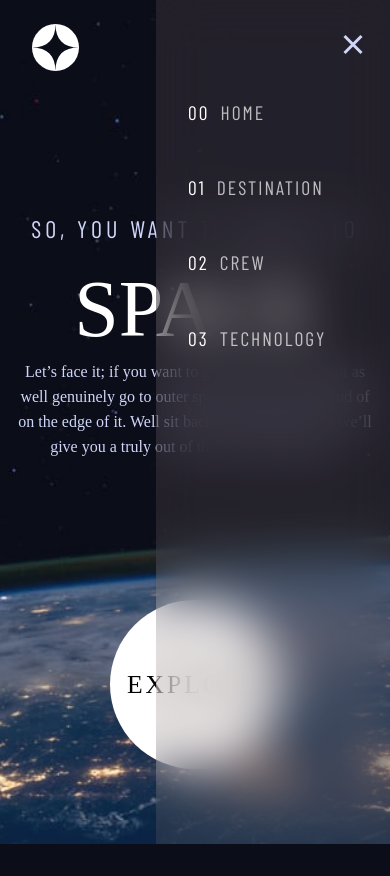
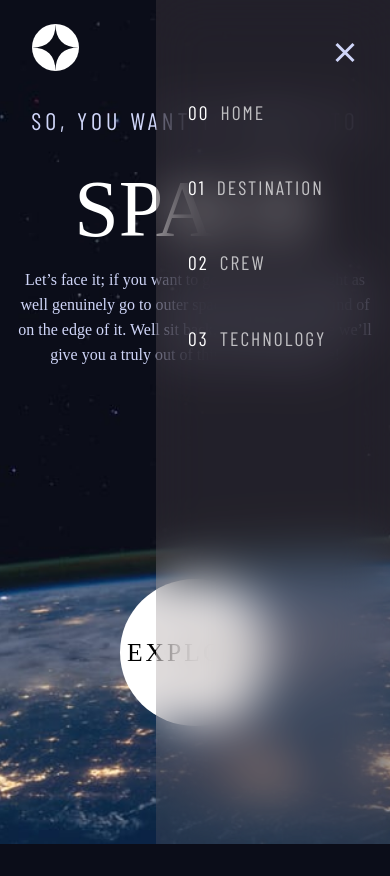
Before and after one commit to DiogoKenway/desafio-frontend-mentor, a React (Vite) app: page / in a window 390 px wide. After the commit the page ends 844 px from the top, so only its background shows below. Built offline with nearby package versions, Linux system fonts and the light colour scheme; a web font is replaced by a local one.

Commit message:
fixing spacing on mobile home and destination page

```diff
--- a/src/App.tsx
+++ b/src/App.tsx
@@ -22,8 +22,8 @@ function App() {
       <Routes>
         <Route path="/home" element={<Home/>} />
         <Route path="/destination" element={<Destination />} />
-        <Route path="/crew" element={<Crew dataApi={dataApi} />} />
-        <Route path="/technology" element={<Technology dataApi={dataApi} />} />
+        <Route path="/crew" element={<Crew />} />
+        <Route path="/technology" element={<Technology />} />
         <Route path="*" element={<Home/>} />
       </Routes>
     </>
--- a/src/components/navbar/index.tsx
+++ b/src/components/navbar/index.tsx
@@ -61,18 +61,18 @@ const Navbar = ({ currentRoute }: { currentRoute: string }) => {
                 <img id="logo" src={logo} alt="logo do site" />
                 <hr id="line"/>
             </Logo>
-            <MenuMobile
+            <MenuMobile onClick={() => setShowMenu(!showMenu)}
                 style={showMenu || width > 450 ? { display: "none" } : { display: "initial" }}
                >
                 <img src={openIcon}
-                    onClick={() => setShowMenu(!showMenu)}
+
                     alt="icone para abrir menu" />
             </MenuMobile>
             <NavigationBar id="navbar" style={showMenu || width > 450 ? { right: "0" } : { right: "-100vw" }}>
-                <CloseIcon>
+                <CloseIcon onClick={() => setShowMenu(!showMenu)}>
                     <img src={closeIcon}
                         alt="icone de fechar menu"
-                        onClick={() => setShowMenu(!showMenu)} />
+                         />
                 </CloseIcon>
                 <li>
                     <Link to="/home"
--- a/src/components/navbar/style.tsx
+++ b/src/components/navbar/style.tsx
@@ -176,7 +176,7 @@ const CloseIcon = styled.div`
         display: block;
         position: relative;
         cursor: pointer;
-        padding: .5rem;
+        padding: 1rem;
         position: absolute;
         top: 3%;
         right: 8%;
--- a/src/components/pages/crew/index.tsx
+++ b/src/components/pages/crew/index.tsx
@@ -21,7 +21,7 @@ import {
     Dot
 } from "./style";
 
-const Crew = (props: any) => {
+const Crew = () => {
 
     useEffect(() => {
 
--- a/src/components/pages/crew/style.tsx
+++ b/src/components/pages/crew/style.tsx
@@ -104,8 +104,10 @@ const SectionInfo = styled.section`
         align-items: center;
         justify-content: start;
         width: 100%;
-        height: 100%;
-        gap: 0;
+        height: 40%;
+        // gap: 1rem;
+        // border: solid 1px red;
+        padding:  0;
     }
 `
 
@@ -209,9 +211,9 @@ const RoleInformation = styled.div`
     }
 
     @media(max-width: 450px) {
-        // border: solid 2px #99bb20;
-        height: 50%;
-        width: 75%;
+        // border: solid 1px #99bb20;
+        height: 60%;
+        width: 90%;
         gap: 0;
         padding: 3rem 1rem;
         justify-content: center;
@@ -219,6 +221,7 @@ const RoleInformation = styled.div`
         p {
             font-size: 15px;
             line-height: 25px;
+            // padding-bottom: 1rem;
         }
 
         h3 {
@@ -246,8 +249,12 @@ const NavigationPoints = styled.div`
     }
 
     @media(max-width: 450px) {
+        align-items: center;
+        justify-content: center;
+        width: 100%;
+        height: 100%;
         order: -1;
-        margin: 2rem 0;
+        // margin: 2rem 0;
     }
 `
 
@@ -286,7 +293,7 @@ const SectionPhoto = styled.section`
 
     @media(max-width: 450px) {
         order: -1;
-        transform: translate(0, 40px);
+        transform: translate(0, -20px);
         border-bottom: solid 1px #383B4B;
         width: 95%;
 
--- a/src/components/pages/home/style.tsx
+++ b/src/components/pages/home/style.tsx
@@ -46,11 +46,10 @@ const WrapperHome = styled.section`
 
     @media(max-width: 450px) {
         width: 100vw;
-        height: 95vh;
-        gap: 0;
-        justify-content: space-around;
-        // padding: 2rem 0;
-        // border: solid 5px #f1f2aa;
+        height: 88vh;
+        justify-content: start;
+        padding: 2rem 0;
+        // border: solid 1px #f1f2aa;
     }
 `
 
@@ -126,9 +125,9 @@ const InfoHome = styled.div`
         width: 100%;
         height: 70%;
         padding: 0 1rem;
-        justify-content: center;
+        justify-content: start;
         align-items: center;
-        gap: 0;
+        gap: .5rem;
 
         h2 {
             letter-spacing: 4px;
@@ -175,8 +174,8 @@ const BtnExplore = styled.div`
     }
 
     @media(max-width: 450px) {
-        width: 170px;
-        height: 170px;
+        width: 150px;
+        height: 150px;
         margin-bottom: 15%;
 
         a {
--- a/src/components/pages/technology/index.tsx
+++ b/src/components/pages/technology/index.tsx
@@ -21,7 +21,7 @@ import {
     ContainerImage
 } from "./style";
 
-const Technology = (props: any) => {
+const Technology = () => {
 
     const [showMenu, setShowMenu] = useState(true);
 
@@ -39,12 +39,12 @@ const Technology = (props: any) => {
     useEffect(() => {
         const tl = gsap.timeline();
 
-        tl.fromTo("#bg", { opacity: 0 }, { opacity: 1 , duration: 3 }, 1);
-        tl.fromTo("#title-tech", { opacity: 0, x: "-1200px" }, { opacity: 1, x: "0px"}, 1);
-        tl.fromTo("#dots-tech", { opacity: 0, y: "1500px" }, { opacity: 1, y: "0px" }, 1.1);
-        tl.fromTo("#name-tech", { y: "-1000px" }, { y: "0px"}, 1.2);
-        tl.fromTo("#info-tech", { y: "1000px" }, { y: "0px"}, 1.2);
-        tl.fromTo("#img-tech", { opacity: 0 }, { opacity: 1, delay: .2 }, 1.3);
+        // tl.fromTo("#bg", { opacity: 0 }, { opacity: 1 , duration: 3 }, 1);
+        // tl.fromTo("#title-tech", { opacity: 0, x: "-1200px" }, { opacity: 1, x: "0px"}, 1);
+        // tl.fromTo("#dots-tech", { opacity: 0, y: "1500px" }, { opacity: 1, y: "0px" }, 1.1);
+        // tl.fromTo("#name-tech", { y: "-1000px" }, { y: "0px"}, 1.2);
+        // tl.fromTo("#info-tech", { y: "1000px" }, { y: "0px"}, 1.2);
+        // tl.fromTo("#img-tech", { opacity: 0 }, { opacity: 1, delay: .2 }, 1.3);
 
     }, []);
 
--- a/src/components/pages/technology/style.tsx
+++ b/src/components/pages/technology/style.tsx
@@ -50,7 +50,7 @@ const Container = styled.div`
         width: 100vw;
         flex-direction: column;
         padding: 1rem 0;
-        gap: 2rem;
+        gap: 1rem;
     }
 `
 
```
